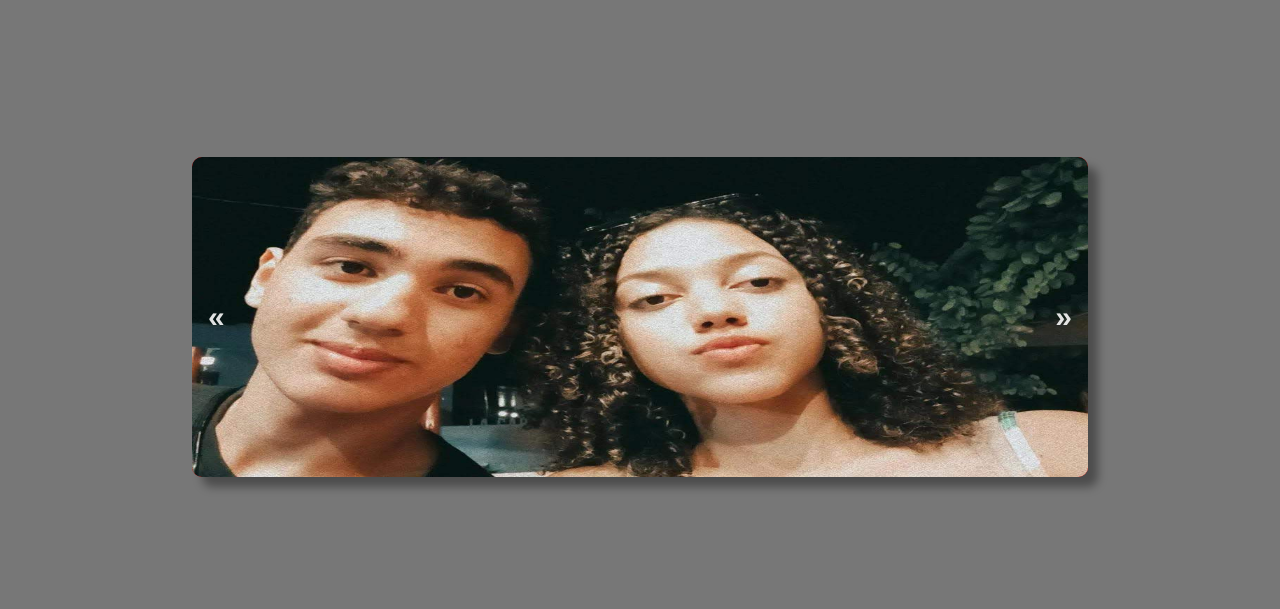
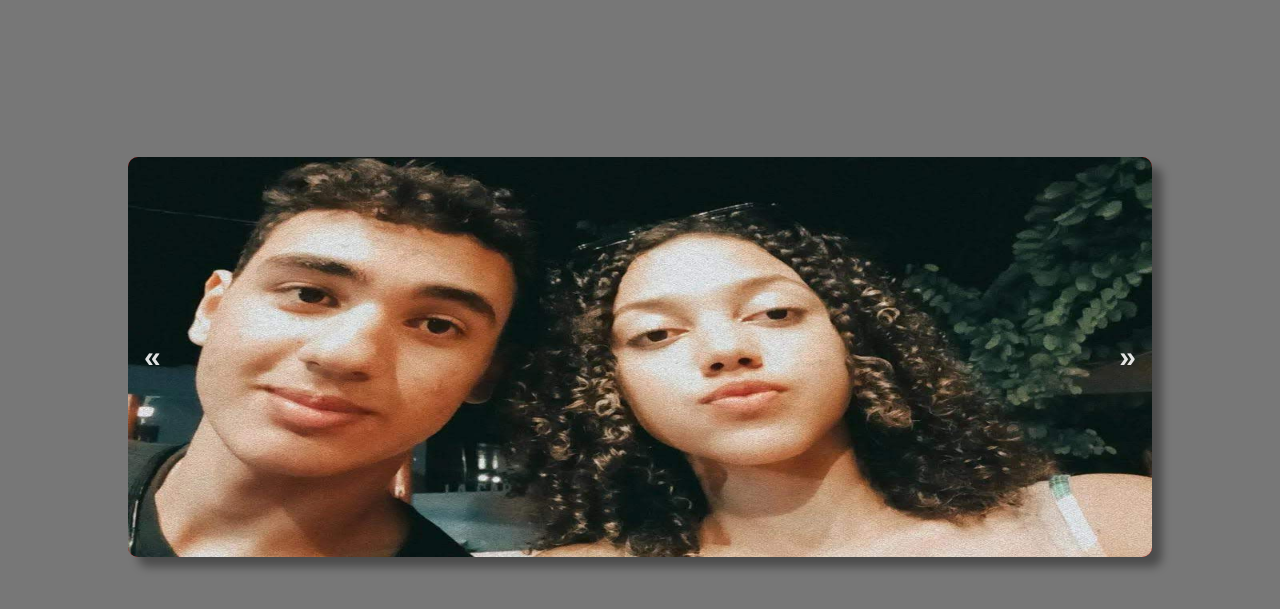
Before and after one commit to netojkk/simple-slide, a plain HTML site: page index.html in a window 1280 px wide. Shown: the part 45-654 px from the top of the page. Drawn offline with nearby package versions, Linux system fonts and the light colour scheme.

Commit message:
alteração no tamanho das imagens

```diff
--- a/style.css
+++ b/style.css
@@ -14,8 +14,8 @@ header {
     color: white;
 }
 .item img {
-    height: 40vh;
-    width: 70vw;
+    height: 50vh;
+    width: 80vw;
 
     border-radius: 10px;
 
@@ -26,16 +26,16 @@ header {
     align-items: center;
 
     margin: 20vh auto;
-    height: 40vh;
-    width: 70vw;
+    height: 50vh;
+    width: 80vw;
 
     background-color: red;
     border-radius: 10px;
     box-shadow: 10px 10px 10px rgba(0, 0, 0, 0.363);
 }
 .container-items {
-    height: 40vh;
-    width: 70vw;
+    height: 50vh;
+    width: 80vw;
 
     /* background-color: black; */
     display: flex;
```
